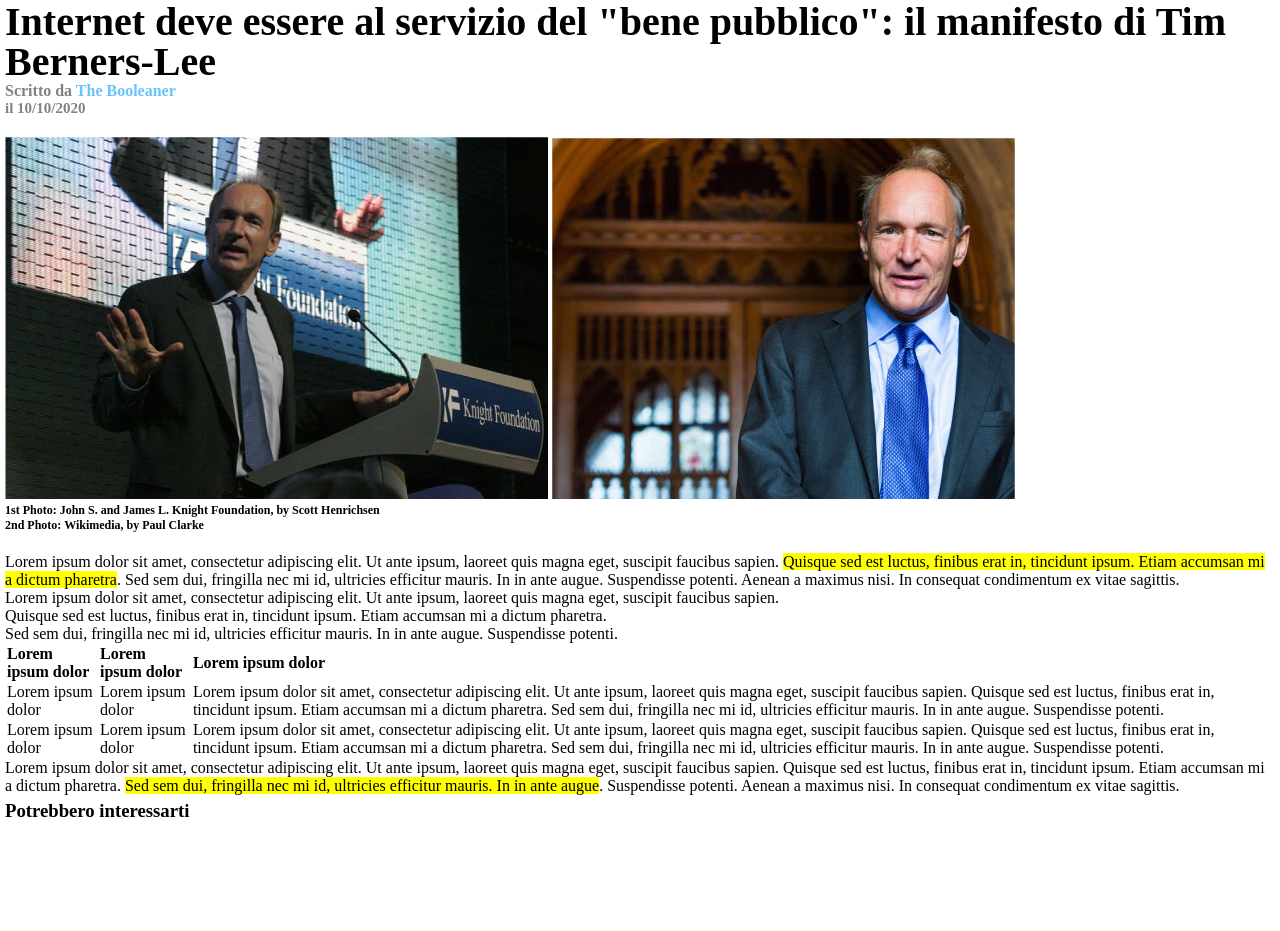
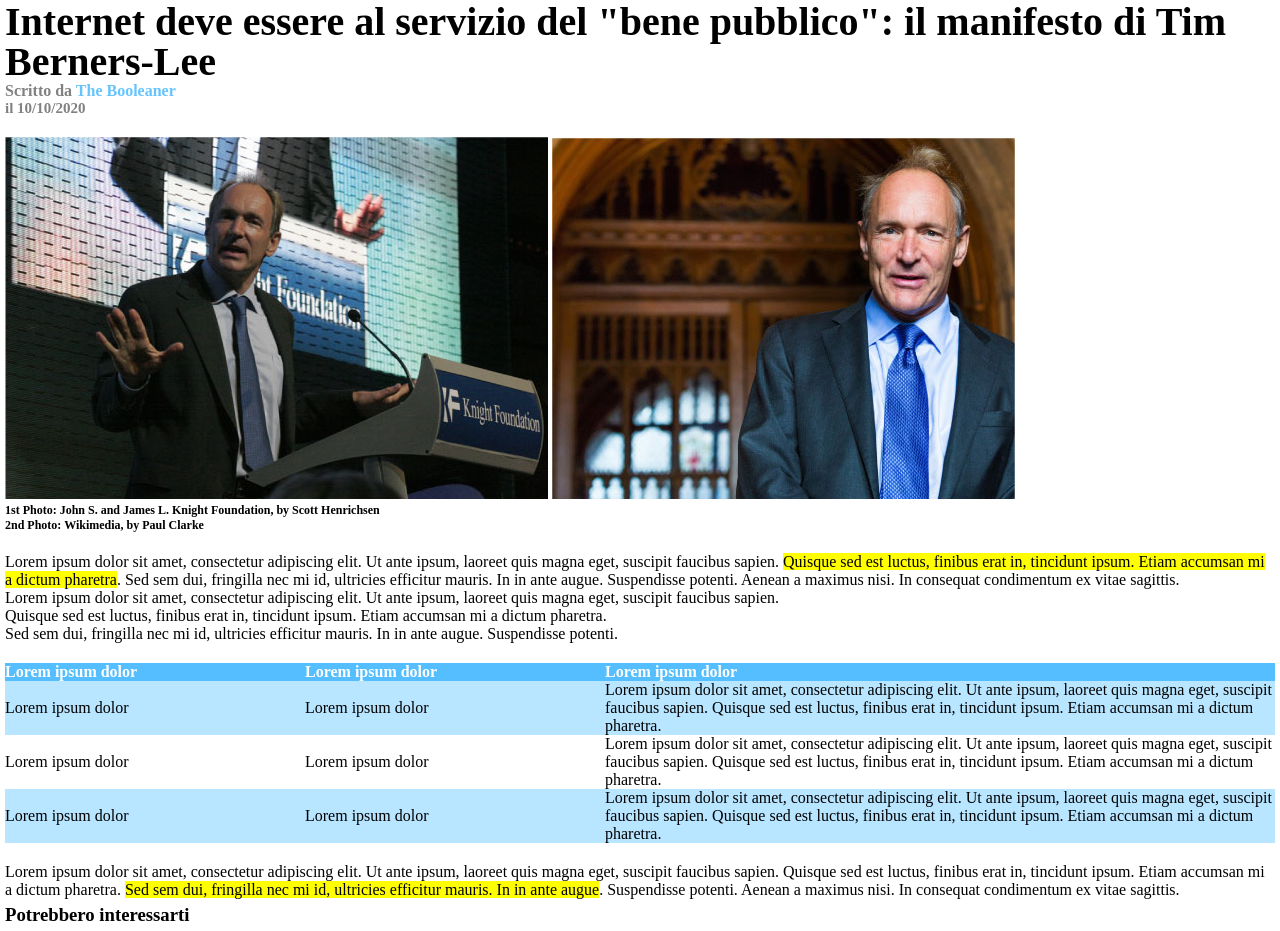
Before and after one commit to Corfaya/html-css-booleaner, a plain HTML site: page index.html in a window 1280 px wide. Shown: the part 110-1041 px from the top of the page. Before the commit the page ends 937 px from the top, so only its background shows below. Drawn offline with Linux system fonts and the light colour scheme.

Commit message:
[UPD] Worked on table's style

```diff
--- a/css/style.css
+++ b/css/style.css
@@ -7,11 +7,14 @@
 
 :root {
     --grey: #818181;
+    --dark-azure: #54BEFF;
+    --lighter-azure: #66c3fd;
+    --skyblue: #B8E5FF;
 }
 
 /* Header: CSS rules */
 header {
-    background-color: #54BEFF;
+    background-color: var(--dark-azure);
     background-image: url("../img/pattern.png");
     background-size: 350px;
     margin-bottom: 20px;
@@ -44,7 +47,7 @@ h4 {
 }
 
 #span-booleaner {
-    color: #66c3fd;
+    color: var(--lighter-azure);
 }
 
 #article-date {
@@ -65,7 +68,26 @@ h4 {
 
 /* Paragraphs */
 .yellow-span {
-    background-color: yellow;
+    background-color: #ffff00;
 }
 
 /* Table */
+table {
+    margin: 20px 0;
+    border-spacing: 0;
+    width: 100%;
+}
+
+#darker-row {
+    background-color: var(--dark-azure);
+    color: #ffffff;
+}
+
+.lighter-row {
+    background-color: var(--skyblue);
+}
+
+.td-padding {
+    padding: 10px 100px 10px 0;
+    width: 300px;
+}
--- a/index.html
+++ b/index.html
@@ -48,30 +48,37 @@
 
             <table>
                 <thead>
-                    <tr>
+                    <tr id="darker-row">
                         <td><strong>Lorem ipsum dolor</strong></td>
                         <td><strong>Lorem ipsum dolor</strong></td>
                         <td><strong>Lorem ipsum dolor</strong></td>
                     </tr>
                 </thead>
                 <tbody>
-                    <tr>
-                        <td>Lorem ipsum dolor</td>
-                        <td>Lorem ipsum dolor</td>
+                    <tr class="lighter-row">
+                        <td class="td-padding">Lorem ipsum dolor</td>
+                        <td class="td-padding">Lorem ipsum dolor</td>
                         <td>Lorem ipsum dolor sit amet, consectetur adipiscing elit. Ut ante ipsum, laoreet quis magna
                             eget, suscipit faucibus sapien. Quisque sed est luctus, finibus erat in, tincidunt ipsum.
-                            Etiam accumsan mi a dictum pharetra. Sed sem dui, fringilla nec mi id, ultricies efficitur
-                            mauris. In in ante augue. Suspendisse potenti.</td>
+                            Etiam accumsan mi a dictum pharetra.</td>
                     </tr>
                 </tbody>
                 <tbody>
                     <tr>
-                        <td>Lorem ipsum dolor</td>
-                        <td>Lorem ipsum dolor</td>
+                        <td class="td-padding">Lorem ipsum dolor</td>
+                        <td class="td-padding">Lorem ipsum dolor</td>
                         <td>Lorem ipsum dolor sit amet, consectetur adipiscing elit. Ut ante ipsum, laoreet quis magna
                             eget, suscipit faucibus sapien. Quisque sed est luctus, finibus erat in, tincidunt ipsum.
-                            Etiam accumsan mi a dictum pharetra. Sed sem dui, fringilla nec mi id, ultricies efficitur
-                            mauris. In in ante augue. Suspendisse potenti.</td>
+                            Etiam accumsan mi a dictum pharetra.</td>
+                    </tr>
+                </tbody>
+                <tbody>
+                    <tr class="lighter-row">
+                        <td class="td-padding">Lorem ipsum dolor</td>
+                        <td class="td-padding">Lorem ipsum dolor</td>
+                        <td>Lorem ipsum dolor sit amet, consectetur adipiscing elit. Ut ante ipsum, laoreet quis magna
+                            eget, suscipit faucibus sapien. Quisque sed est luctus, finibus erat in, tincidunt ipsum.
+                            Etiam accumsan mi a dictum pharetra.</td>
                     </tr>
                 </tbody>
             </table>
```
